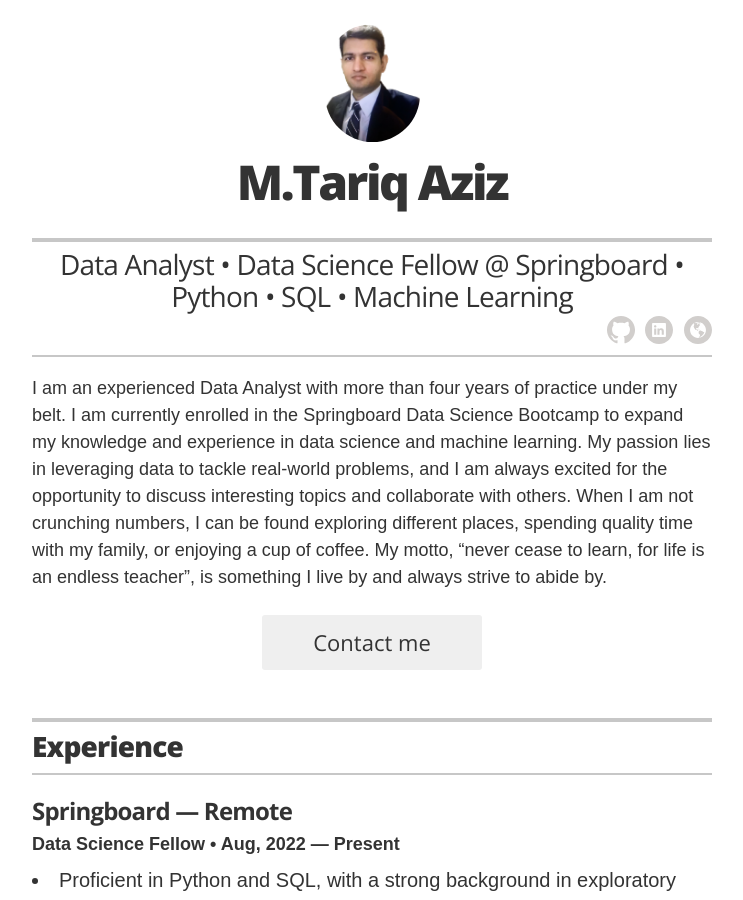
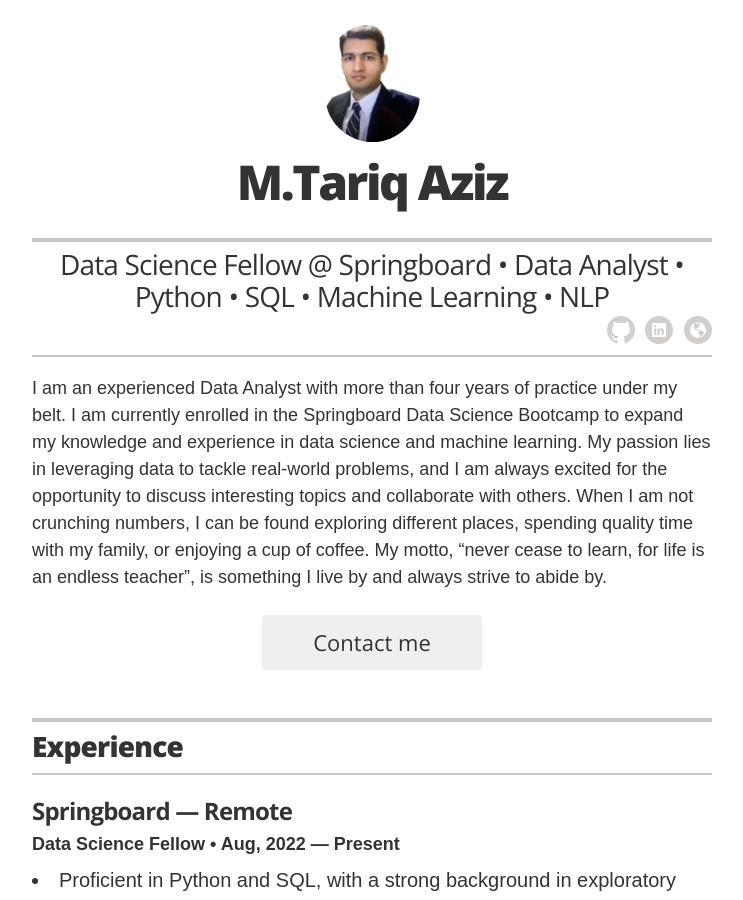
Before and after one commit to ttariqaziz/ttariqaziz.github.io, a Jekyll site: the page built from index.html, in a window 1280 px wide and 900 px high. Shown: the whole window, without its empty margins (268-1011 px from the left). Built offline with Jekyll 4.4.1, drawn with Linux system fonts in a browser that asks for light colours.

Commit message:
Update _config.yml

```diff
--- a/_config.yml
+++ b/_config.yml
@@ -6,7 +6,7 @@ sass:
   style: compressed
 resume_avatar: 'true'
 resume_name: M.Tariq Aziz
-resume_title: Data Analyst • Data Science Fellow @ Springboard • Python • SQL • Machine Learning
+resume_title: Data Science Fellow @ Springboard  • Data Analyst • Python • SQL • Machine Learning • NLP
 resume_contact_email: ta.aziz221@gmail.com
 # resume_contact_telephone: 555-7334
 resume_contact_address: 'Spring, TX'
```
